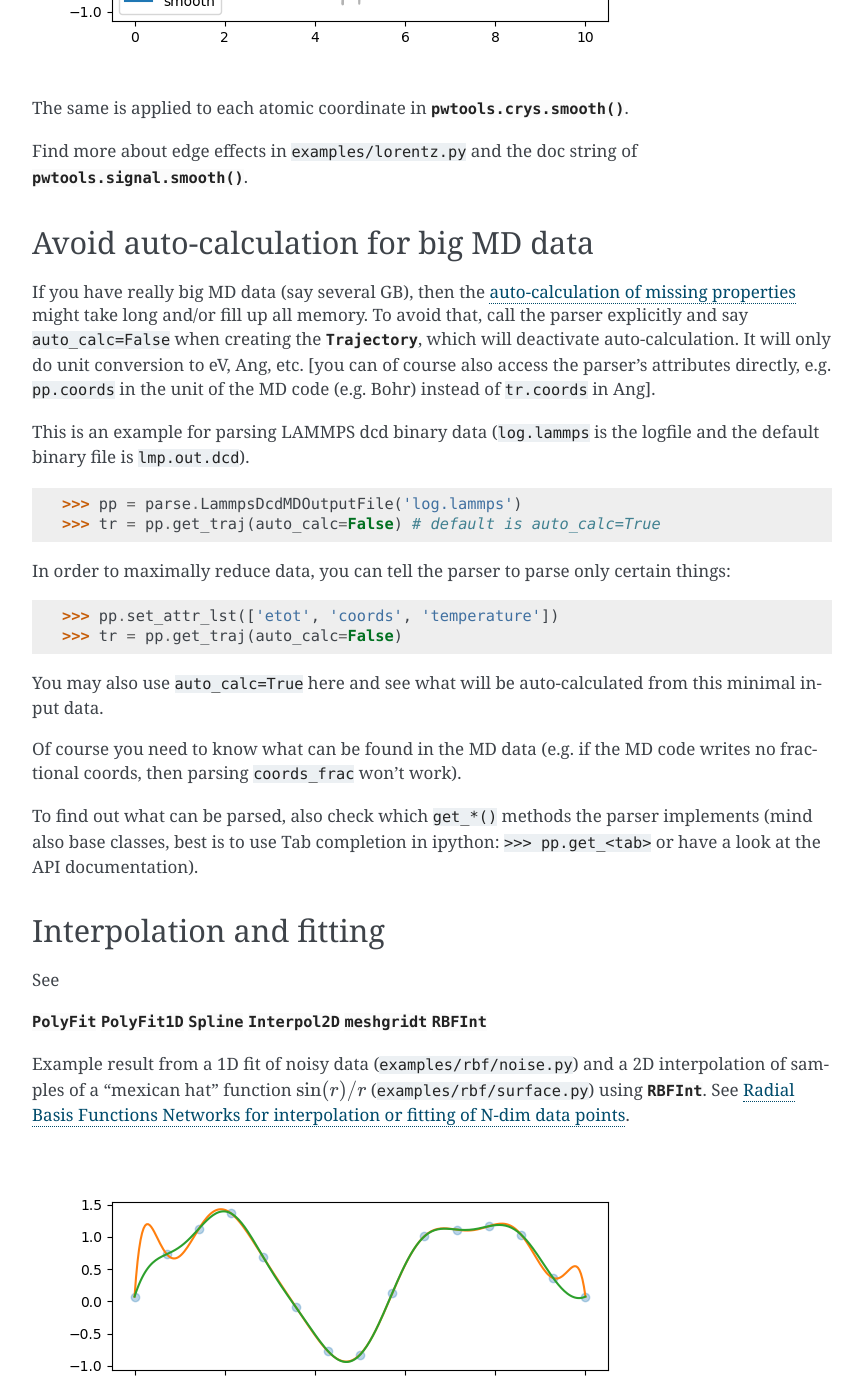
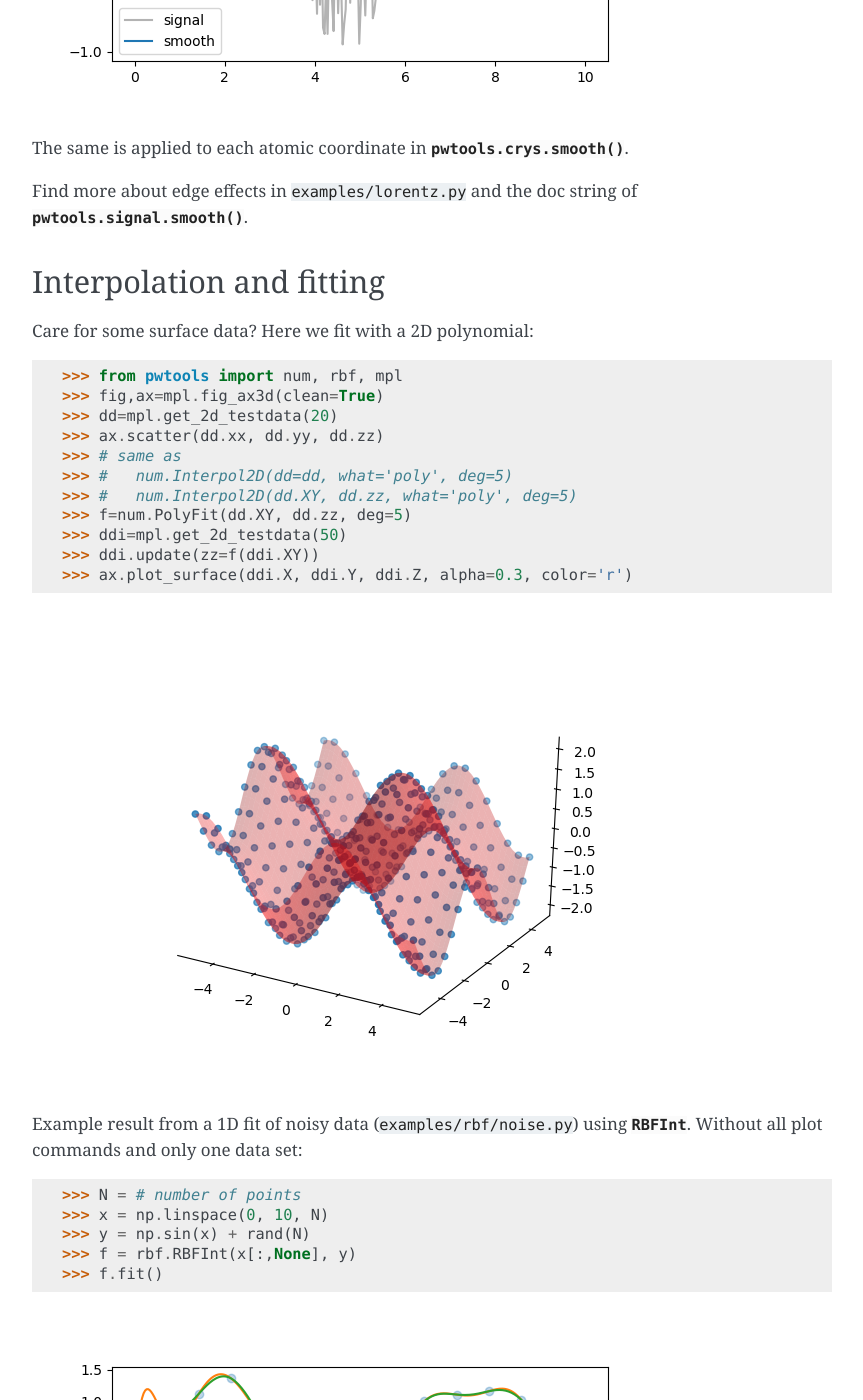
Before and after one commit to elcorto/pwtools, a Sphinx documentation site: the page built from doc/source/written/tutorial.rst, in a window 1280 px wide and 1400 px high, scrolled down 3862 px. Shown: the whole window, without its empty margins (308-1171 px from the left). Built offline with Sphinx 7.4.7, drawn with Linux system fonts in a browser that asks for light colours; pages that are not in the unit, such as notebooks, are missing from menus; some of the changed text lies outside the part shown.

Commit message:
DOC: restructure documentation parts, update interpolation tutorial

```diff
--- a/README.rst
+++ b/README.rst
@@ -44,7 +44,7 @@ See the `install notes`_ for details.
 .. _tutorial: http://elcorto.github.io/pwtools/written/tutorial.html
 .. _docs_html: http://elcorto.github.io/pwtools
 .. _docs_files: https://github.com/elcorto/pwtools/tree/master/doc
-.. _overview: http://elcorto.github.io/pwtools/written/features/overview.html#overview
+.. _features: http://elcorto.github.io/pwtools/written/features.html
 .. _api: http://elcorto.github.io/pwtools/generated/api/index.html
 .. _tests: https://github.com/elcorto/pwtools/tree/master/pwtools/test
 .. _sphinx-autodoc: https://github.com/elcorto/sphinx-autodoc
@@ -73,7 +73,7 @@ See the `install notes`_ for details.
 .. _the tests: tests_
 .. _Quantum Espresso: QE_
 .. _install notes: install_
-.. _feature overview: overview_
+.. _feature overview: features_
 .. _the docs: docs_html_
 .. _doc/: docs_files_
 .. _API documentation: api_
--- a/doc/source/index.rst
+++ b/doc/source/index.rst
@@ -6,7 +6,7 @@ Welcome to the pwtools documentation
 calculations, mostly targeted to `Quantum Espresso <QE_>`_, CPMD_, CP2K_ and
 LAMMPS_. It is almost, but not quite, entirely unlike ASE_, with some tools
 extending numpy_/scipy_. It has a set of powerful parsers and data types for
-storing calculation data. See the :ref:`feature overview <overview>` for more.
+storing calculation data. See the :ref:`feature overview <features>` for more.
 
 .. To be generated by sphinx-autodoc.py or some other API documentation tool.
    If generated/ or parts of it doesn't exist, it will simply be ignored.
--- a/doc/source/written/background/rbf.rst
+++ b/doc/source/written/background/rbf.rst
@@ -2,6 +2,10 @@
 
 Radial Basis Functions Networks for interpolation or fitting of N-dim data points
 =================================================================================
+
+Some background information on the method implemented in
+:mod:`~pwtools.rbf`. For code examples, see the docstring of
+:class:`~pwtools.rbf.RBFInt` and ``examples/rbf/``.
 
 Refs:
 
@@ -83,7 +87,7 @@ actually very good and doesn't change much when optimizing. However, this is
 not always the global min. There are cases where we find a much smaller
 ``param`` (e.g. factor 10 smaller), which leads to better fits at the data
 points but oscillations between them (found with methods where we actually have
-more points for testing than we use for fitting, see ``examples/rbf.py``). That
+more points for testing than we use for fitting, see ``examples/rbf/``). That
 minimum was found sometimes with ``scipy.optimize.fmin`` and always with
 ``scipy.optimize.differential_evolution``. However, as stated above, we usually
 want to do a fit with the mean-distance estimate rather than a perfect
--- a/doc/source/written/index.rst
+++ b/doc/source/written/index.rst
@@ -2,7 +2,7 @@
 
 .. toctree::
 
-   features/index
+   features
    install
    tutorial
    background/index
--- a/doc/source/written/tutorial.rst
+++ b/doc/source/written/tutorial.rst
@@ -78,6 +79,7 @@ structs or trajectories.
 Andf you have VMD installed, view a random MD trajectory::
 
     >>> import os
+    >>> from pwtools import crys
     >>> tr = crys.concatenate([random.random_struct(['Si']*10) for i in \
     ...                        range(5)])
     >>> # vmd startup script
@@ -160,6 +162,58 @@ Find more about edge effects in ``examples/lorentz.py`` and the doc string of
 
 .. _avoid_auto_calc:
 
+Interpolation and fitting
+-------------------------
+
+Care for some surface data? Here we fit with a 2D polynomial::
+
+    >>> from pwtools import num, rbf, mpl
+    >>> fig,ax=mpl.fig_ax3d(clean=True)
+    >>> dd=mpl.get_2d_testdata(20)
+    >>> ax.scatter(dd.xx, dd.yy, dd.zz)
+    >>> # same as
+    >>> #   num.Interpol2D(dd=dd, what='poly', deg=5)
+    >>> #   num.Interpol2D(dd.XY, dd.zz, what='poly', deg=5)
+    >>> f=num.PolyFit(dd.XY, dd.zz, deg=5)
+    >>> ddi=mpl.get_2d_testdata(50)
+    >>> ddi.update(zz=f(ddi.XY))
+    >>> ax.plot_surface(ddi.X, ddi.Y, ddi.Z, alpha=0.3, color='r')
+
+.. image:: ../_static/interpol_2d.png
+
+Example result from a 1D fit of noisy data (``examples/rbf/noise.py``) using
+:class:`~pwtools.rbf.RBFInt`. Without all plot commands and only one data set::
+
+    >>> N = # number of points
+    >>> x = np.linspace(0, 10, N)
+    >>> y = np.sin(x) + rand(N)
+    >>> f = rbf.RBFInt(x[:,None], y)
+    >>> f.fit()
+
+.. image:: ../_static/rbf_1d_opt_False.png
+
+2D interpolation of samples of a "mexican hat" function :math:`\sin(r)/r`
+(``examples/rbf/surface.py``), also using :class:`~pwtools.rbf.RBFInt`. See
+:ref:`rbf` for more. Similar to the :class:`~pwtools.num.PolyFit` example above::
+
+    >>> # same as
+    >>> #   num.Interpol2D(dd=dd, what='rbf_multi')
+    >>> #   num.Interpol2D(dd.XZ, dd.zz, what='rbf_multi')
+    >>> f=rbf.RBFInt(dd.XZ, dd.zz)
+    >>> f.fit()
+
+.. image:: ../_static/rbf_2d_surface_opt_False.png
+
+See also
+
+:class:`~pwtools.num.PolyFit`
+:class:`~pwtools.num.PolyFit1D`
+:class:`~pwtools.num.Spline`
+:class:`~pwtools.num.Interpol2D`
+:class:`~pwtools.num.meshgridt`
+:class:`~pwtools.rbf.RBFInt`
+
+
 Avoid auto-calculation for big MD data
 --------------------------------------
 If you have really big MD data (say several GB), then the :ref:`auto-calculation of
@@ -194,26 +248,6 @@ implements (mind also base classes, best is to use Tab completion in ipython:
 ``>>> pp.get_<tab>`` or have a look at the API documentation).
 
 
-Interpolation and fitting
--------------------------
-
-See
-
-:class:`~pwtools.num.PolyFit`
-:class:`~pwtools.num.PolyFit1D`
-:class:`~pwtools.num.Spline`
-:class:`~pwtools.num.Interpol2D`
-:class:`~pwtools.num.meshgridt`
-:class:`~pwtools.rbf.RBFInt`
-
-Example result from a 1D fit of noisy data (``examples/rbf/noise.py``) and a 2D
-interpolation of samples of a "mexican hat" function :math:`\sin(r)/r`
-(``examples/rbf/surface.py``) using :class:`~pwtools.rbf.RBFInt`. See
-:ref:`rbf`.
-
-.. image:: ../_static/rbf_1d_opt_False.png
-.. image:: ../_static/rbf_2d_surface_opt_False.png
-
 Work with SQLite databases
 --------------------------
 See :class:`~pwtools.sql.SQLiteDB`.
```
Also changed, not shown: other parts of doc/source/written/tutorial.rst (+2 -1 lines), doc/source/written/background/ase.rst (renamed from doc/source/written/features/overview.rst, +2 -48 lines), doc/source/written/background/index.rst (+7 -4 lines), doc/source/written/features.rst (added, +50 -0 lines), doc/source/written/features/index.rst (deleted, +0 -9 lines), doc/source/_static/interpol_2d.png (added), doc/source/written/background/param_study.rst (renamed from doc/source/written/features/param_study.rst), doc/source/written/background/parsing.rst (renamed from doc/source/written/features/parsing.rst).
